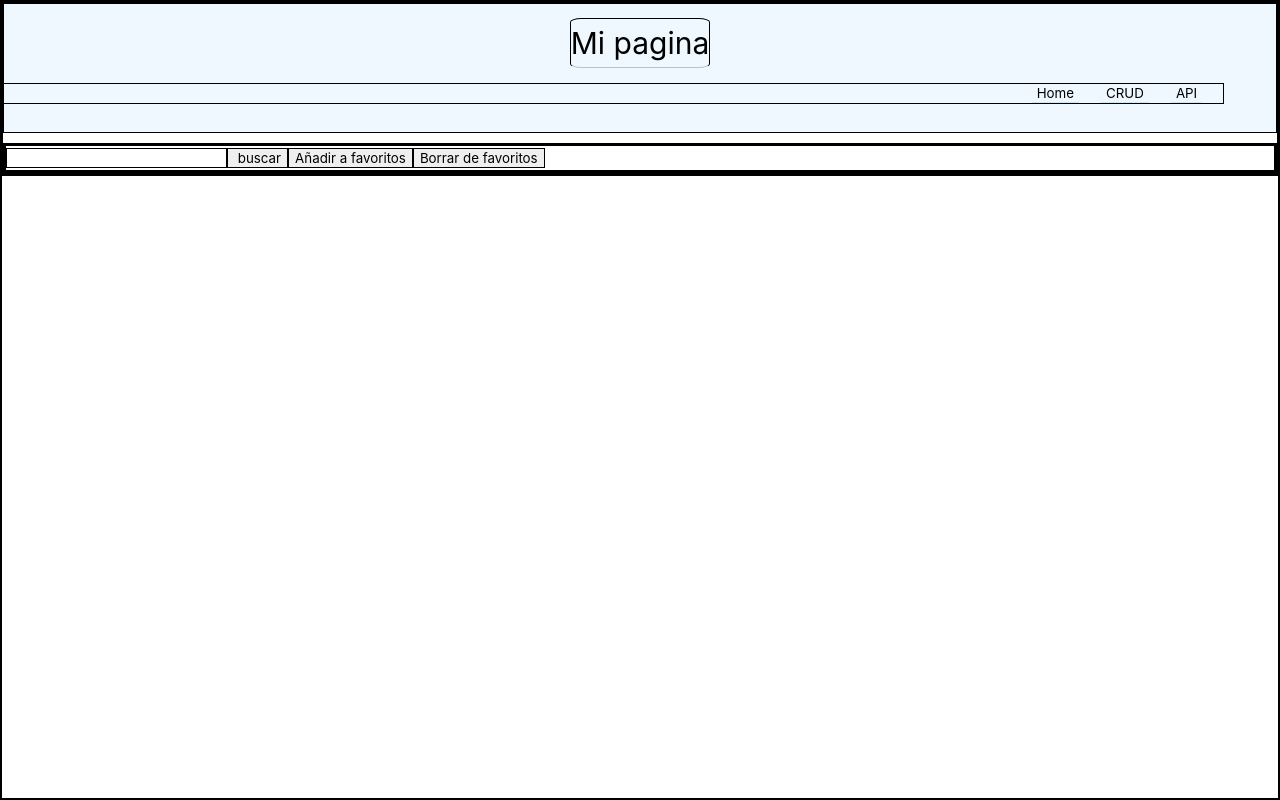
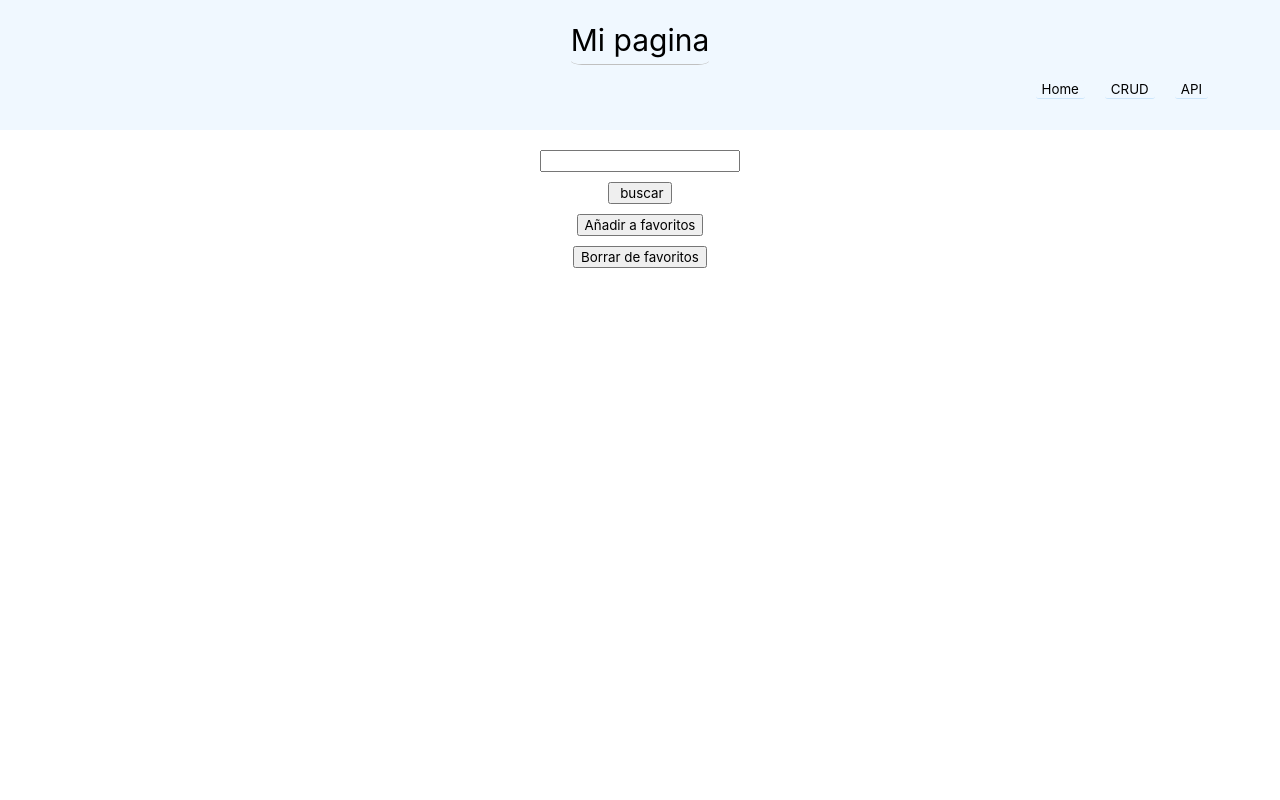
Before and after one commit to JoaquinAlcazar/VuePage-main, a Vue app: page / in a window 1280 px wide. Both pictures are taken after a click on the button "API". Built offline with nearby package versions, Linux system fonts and the light colour scheme.

Commit message:
last version

```diff
--- a/src/App.vue
+++ b/src/App.vue
@@ -75,13 +75,12 @@ export default {
       return this.pokemon != null
     },
     HasGotPokemon() {
-      console.log(this.pokemonFav.length > 0)
+
       return this.pokemonFav.length > 0
     },
     IsHome() {
       return this.page == 'Home'
     }, currentContent() {
-      console.log(Array.from(this.content))
       return Array.from(this.content);
     },
     IsFalse() {
@@ -112,31 +111,27 @@ export default {
           console.log(err);
         }))
     },
-    AddToFav(pokemon) {
-      console.log(pokemon + "dsa")
-      console.log(this.pokemon)
-      console.log(this.pokemon.name)
+    AddToFav() {
+
       this.pokemonFav.set(this.pokemon.name, this.pokemon)
-      console.log(this.pokemonFav)
+
     },
     DeleteFav(pokemonName) {
-    console.log(pokemonName)
       this.pokemonFav.delete(pokemonName);
     },
     ActualizeContent(title, value) {
       this.content.set(title, value)
-      console.log(this.content)
+
     },
     Append(title, value) {
-      console.log(this.content)
+
 
       this.content.set(title, value)
     },
     ChangeButton(value) {
-      console.log(value)
+
       this.addNew = value;
-      console.log(this.addNew)
-      console.log(this.IsFalse)
+
     }
   }
 }
--- a/src/assets/main.css
+++ b/src/assets/main.css
@@ -1,7 +1,5 @@
 @import './base.css';
-*{
-  border: 1px solid black;
-}
+
 html,body{
   width: 100%;
   height: 100%;
--- a/src/components/Favoritos.vue
+++ b/src/components/Favoritos.vue
@@ -29,12 +29,18 @@ export default {
 <style scoped>
 /* Estilos CSS */
 section {
-    width: 400px;
+    width: 300px;
+    display: grid;
+    justify-content: center;
 }
-
+p{
+    text-align: center;
+}
 div {
+    margin-left: 20px;
     display: flex;
-    flex-direction: row;
-    justify-content: space-between;
+  justify-content: center;
+  flex-wrap: wrap;
+  justify-content: space-around;
 }
 </style>
--- a/src/components/Seeker.vue
+++ b/src/components/Seeker.vue
@@ -1,12 +1,11 @@
 <template>
     <!-- Código HTML -->
     <div class="SearchBar">
-        <form v-on:submit.prevent>
-            <input v-model="nameP" type="text">
-            <input @click="ReturnValue" type="submit" value=" buscar">
-            <input @click="AddToFav" type="submit" value="Añadir a favoritos">
-            <input @click="DeleteFav" type="submit" value="Borrar de favoritos">
-        </form>
+        <input v-model="nameP" type="text" class="textBox">
+        <input @click="ReturnValue" type="submit" value=" buscar">
+        <input @click="AddToFav" type="submit" value="Añadir a favoritos">
+        <input @click="DeleteFav" type="submit" value="Borrar de favoritos">
+
     </div>
 </template>
 
@@ -14,29 +13,40 @@
 //Defincion de componente estilo Option API Vue2+ y Vue3
 //import NombreComponente from './components/NombreComponente.vue'
 export default {
-    name:"seeker-p",
-    data(){
-        return{
-            nameP:null
+    name: "seeker-p",
+    data() {
+        return {
+            nameP: null
         }
     },
     // Lista de funciones (métodos) disponibles en el componente Vue.
     methods: {
-        ReturnValue(){
-            this.$emit('search',this.nameP);
+        ReturnValue() {
+            this.$emit('search', this.nameP);
         },
-        AddToFav(){
-            console.log(this.nameP)
-            this.$emit('addFav',this.nameP);
+        AddToFav() {
+            this.$emit('addFav', this.nameP);
         },
-        DeleteFav(){
-            console.log(this.nameP)
+        DeleteFav() {
             this.$emit('deleteFav', this.nameP);
         }
     },
 };
 </script>
 
-<style>
-/* Estilos CSS */
+<style scope>
+.SearchBar {
+    display: flex;
+    justify-content: center;
+    flex-wrap: wrap;
+    flex-direction: column;
+    align-items: center;
+}
+.SearchBar>*{
+    margin-top: 10px;
+}
+
+.textBox {
+    width: 200px;
+}
 </style>
--- a/src/components/Show.vue
+++ b/src/components/Show.vue
@@ -31,5 +31,8 @@ export default {
 div {
     display: flex;
     flex-direction: column;
+    margin-left: 10px;
+    align-items: center;
+    margin-bottom: 30px;
 }
 </style>
--- a/src/components/ShowGame.vue
+++ b/src/components/ShowGame.vue
@@ -27,7 +27,6 @@ export default {
     display: flex;
     flex-direction: column;
     align-items: center;
-
 }
 
 .container {
```
Also changed, not shown: src/components/CrudComponents/CR.vue (+3 -4 lines), src/components/API.vue (deleted).
